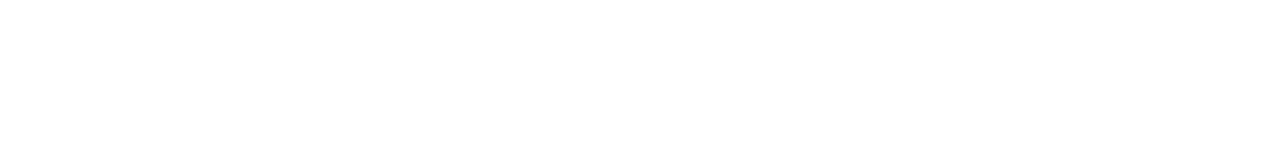
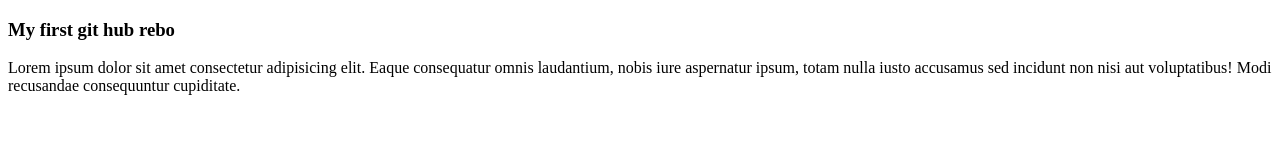
Before and after one commit to ruhula73/My-first-github-repo, a plain HTML site: page index.html in a window 1280 px wide. Drawn offline with Linux system fonts and the light colour scheme.

Commit message:
added my first git hub rebo

```diff
--- a/index.html
+++ b/index.html
@@ -4,8 +4,10 @@
     <meta charset="UTF-8">
     <meta name="viewport" content="width=device-width, initial-scale=1.0">
     <title>My first ever github repo</title>
+    <link rel="stylesheet" href="style.css">
 </head>
 <body>
-
+    <h3>My first git hub rebo</h3>
+    Lorem ipsum dolor sit amet consectetur adipisicing elit. Eaque consequatur omnis laudantium, nobis iure aspernatur ipsum, totam nulla iusto accusamus sed incidunt non nisi aut voluptatibus! Modi recusandae consequuntur cupiditate.
 </body>
 </html>
```
Also changed, not shown: style.css (added).
